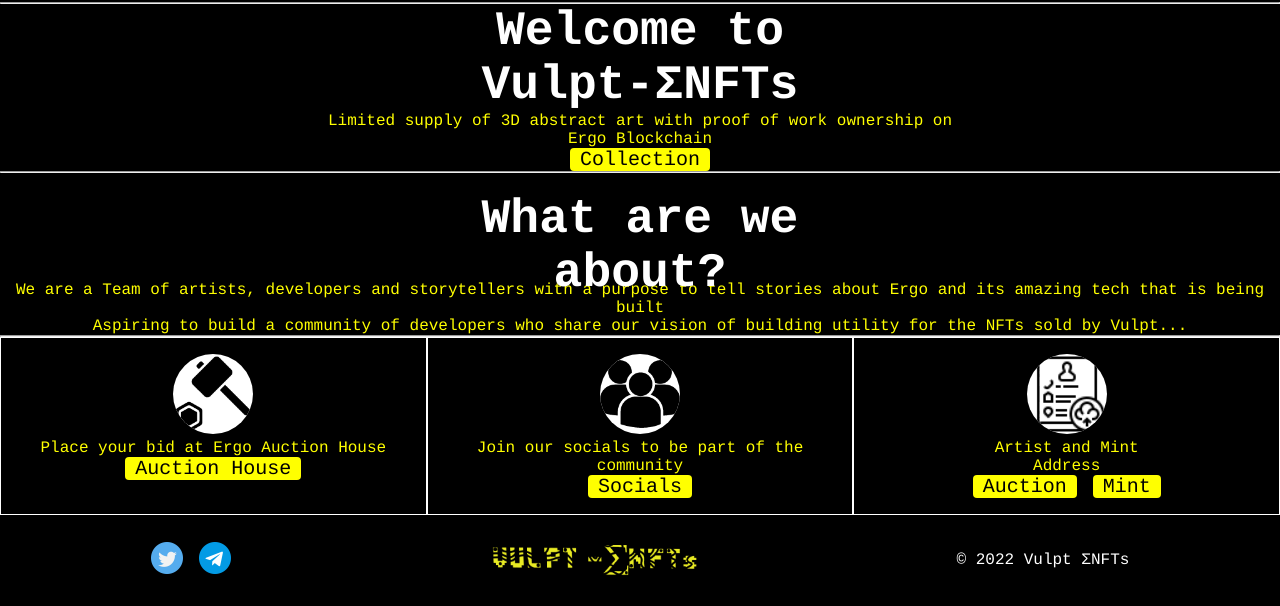
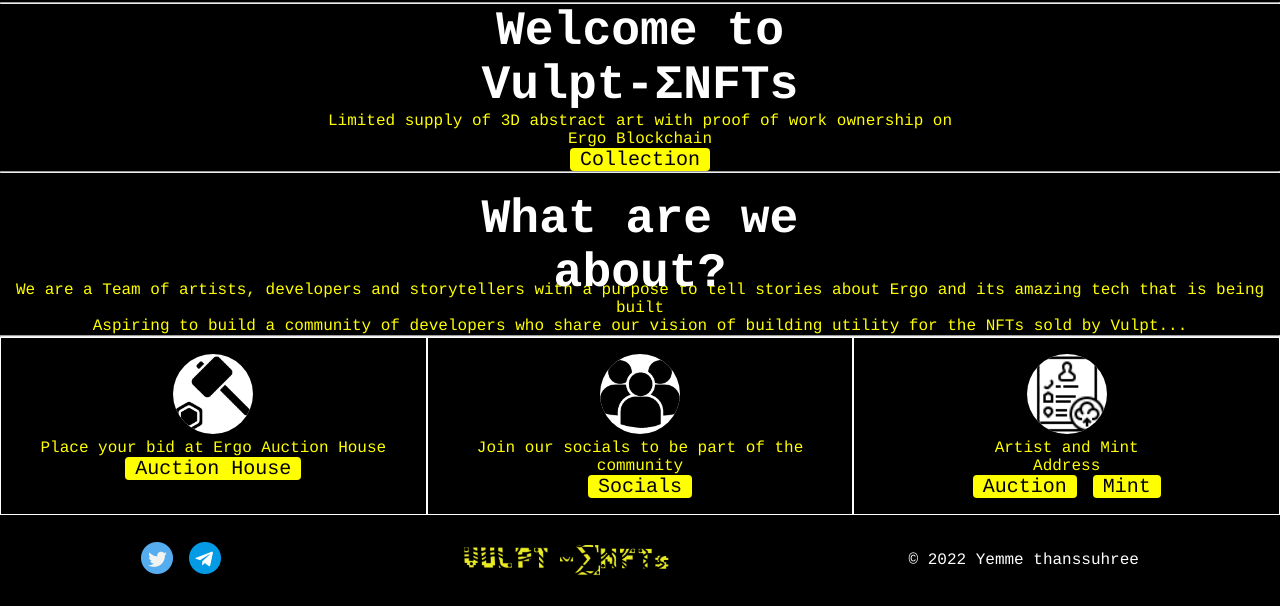
Before and after one commit to keen-moron/Vulpt, a plain HTML site: page index.html in a window 1280 px wide. Shown: the part 245-851 px from the top of the page. Drawn offline with Linux system fonts and the light colour scheme; a web font is replaced by a local one.

Commit message:
Update index.html

```diff
--- a/index.html
+++ b/index.html
@@ -90,7 +90,7 @@
                 <div><a href="https://t.me/+Dmv51C48d1wxMjA1" target="_blank"><img src="img/telegram.png" alt="telegram Logo"></a></div>
             </div>
             <div class="logo"><a href=""><img src="img/vulptlogo.png" alt="Vulpt Logo" class="logo"></a></div>
-            <p>© 2022 Vulpt ΣNFTs</p>
+            <p>© 2022 Yemme thanssuhree</p>
         </div>
     </footer>
 </body>
```
